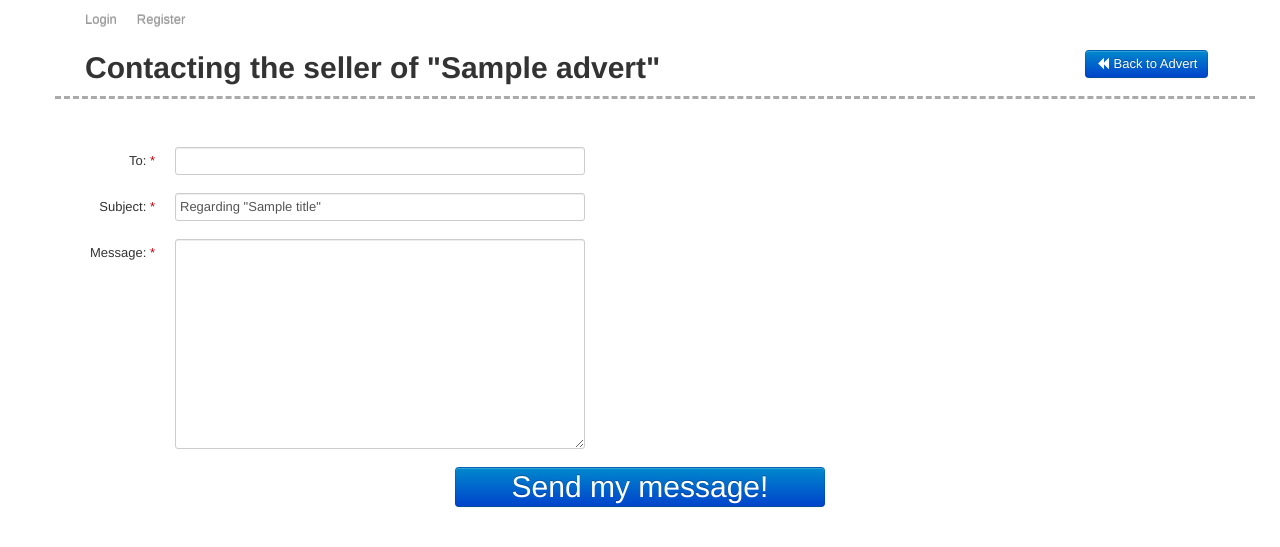
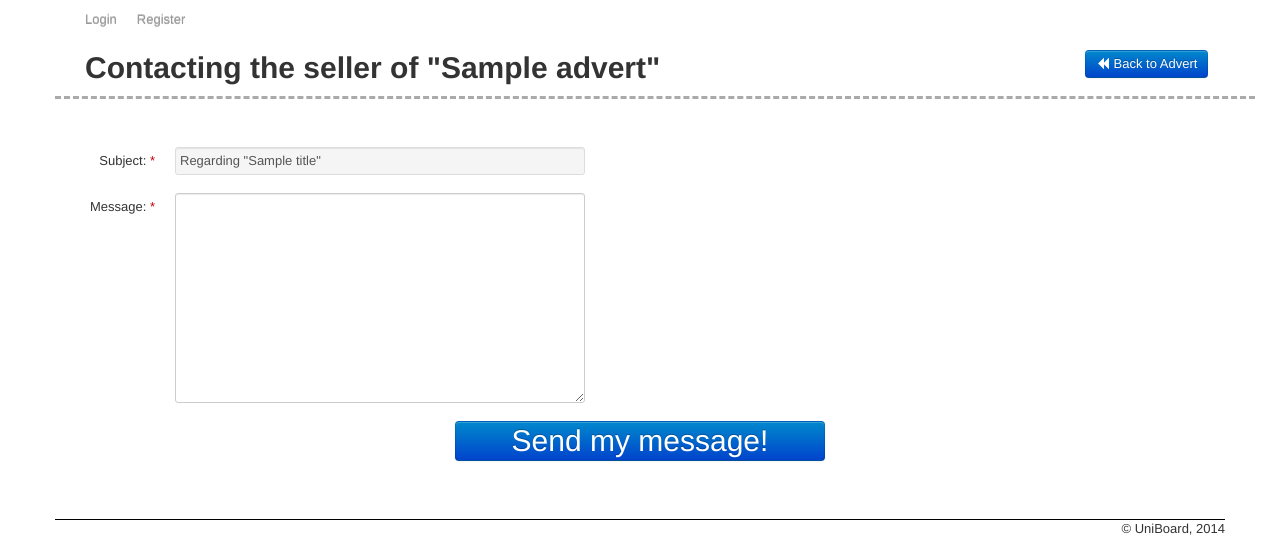
Before and after one commit to CottageLabs/uniboard, a Flask app: template portality/templates/advert/contact.html in a window 1280 px wide. Shown: the part 37-584 px from the top of the page. Run offline with Flask 2, Linux system fonts and the light colour scheme; the template is opened without the code that fills it: values that come from a table or form of the project are taken from there, most other values are stand-ins (such as "Sample title", 1, 10 or a date in 2020); parts of the project's set-up code (start-up, migrations or seed data) failed here and were passed over; some libraries are stand-ins or nearby versions.

Commit message:
Changes to Contact form

```diff
--- a/portality/templates/advert/contact.html
+++ b/portality/templates/advert/contact.html
@@ -12,8 +12,7 @@
 <div class="row-fluid">
     <div class="span12 form-horizontal wide">
             {{ render_field(form.csrf_token) }}
-            {{ render_field_horizontal(form.target, value=owner, style="width: 400px") }}
-            {{ render_field_horizontal(form.about, value='Regarding "'+ title + '"', style="width: 400px") }}
+            {{ render_field_horizontal(form.about, value='Regarding "'+ title + '"', style="width: 400px", readonly=readonly) }}
             {{ render_field_horizontal(form.message, style="width: 400px; height: 200px") }}
     </div>
 </div>
--- a/portality/view/advert.py
+++ b/portality/view/advert.py
@@ -171,7 +171,6 @@ def details(ad_id):
                            owner=owner, ad_id=ad_id, map_key=app.config.get("GOOGLE_MAP_API_KEY"))
 
 class ContactForm(Form):
-    target = TextField('To:', [validators.Required()])
     about = TextField('Subject:', [validators.Required()])
     message = TextAreaField('Message:', [validators.Required()])
 
@@ -182,6 +181,7 @@ def contact(ad_id):
     advert = models.Advert.pull(ad_id)
     owner = advert.owner
     title = advert.title
+    ad_id = advert.id
 
     form = ContactForm(request.form)
 
@@ -196,6 +196,7 @@ def contact(ad_id):
             flash('Email has been sent.')
             if app.config.get('DEBUG', False):
                 flash(to[0] + ' ' + fro + ' ' + subject + ' ' + text)
+            return redirect(url_for('.details', ad_id=ad_id))
         except Exception as e:
             flash('Hm, sorry - sending the email didn\'t work.', 'error')
             if app.config.get('DEBUG', False):
```
